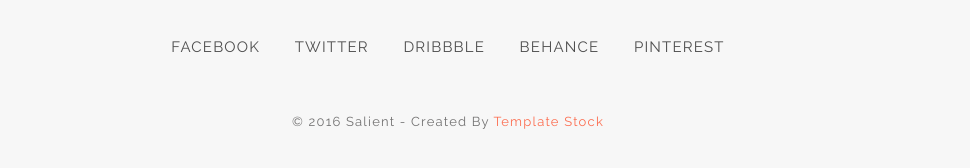
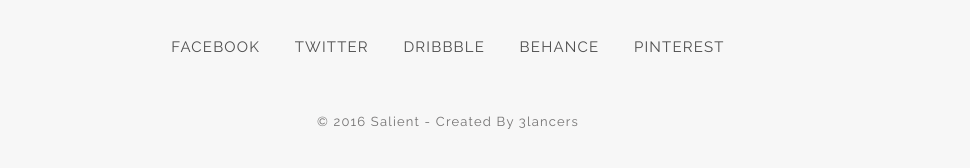
Before and after one commit to 3lancersit/salient, a plain HTML site: page index.html in a window 1280 px wide. Shown: the part 9396-9564 px from the top of the page, without its empty margins (192-1162 px from the left). Drawn offline with nearby package versions, Linux system fonts and the light colour scheme; some packages are replaced by stand-ins of ours.

Commit message:
Update index.html

```diff
--- a/index.html
+++ b/index.html
@@ -1014,7 +1014,7 @@
                 <li><a href="#">Pinterest</a></li>
               </ul>
               <p class="copyright">
-                &copy; 2016 Salient - Created By <a href="http://templatestock.co">Template Stock</a>
+                &copy; 2016 Salient - Created By 3lancers</a>
               </p>
             </div> <!-- End col-sm-8 -->
           </div> <!-- End row -->
```
